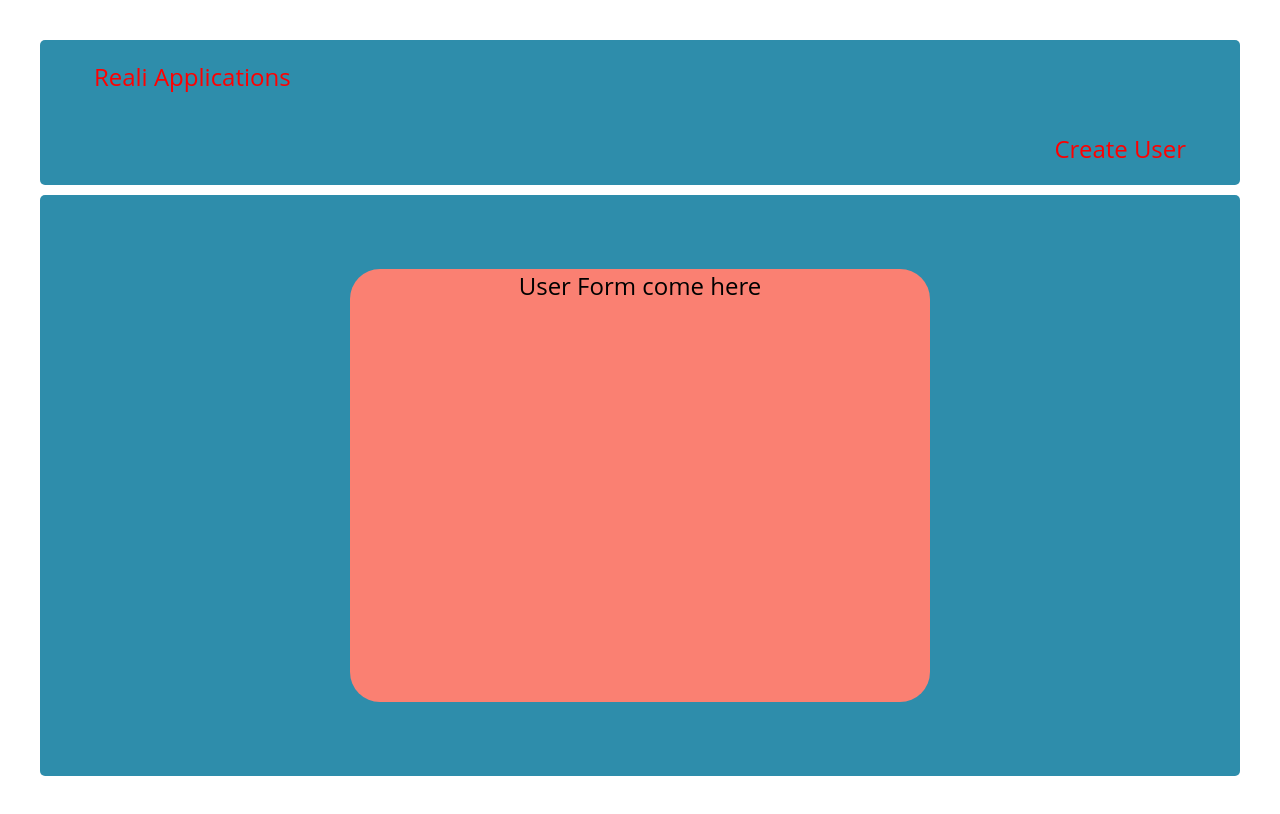
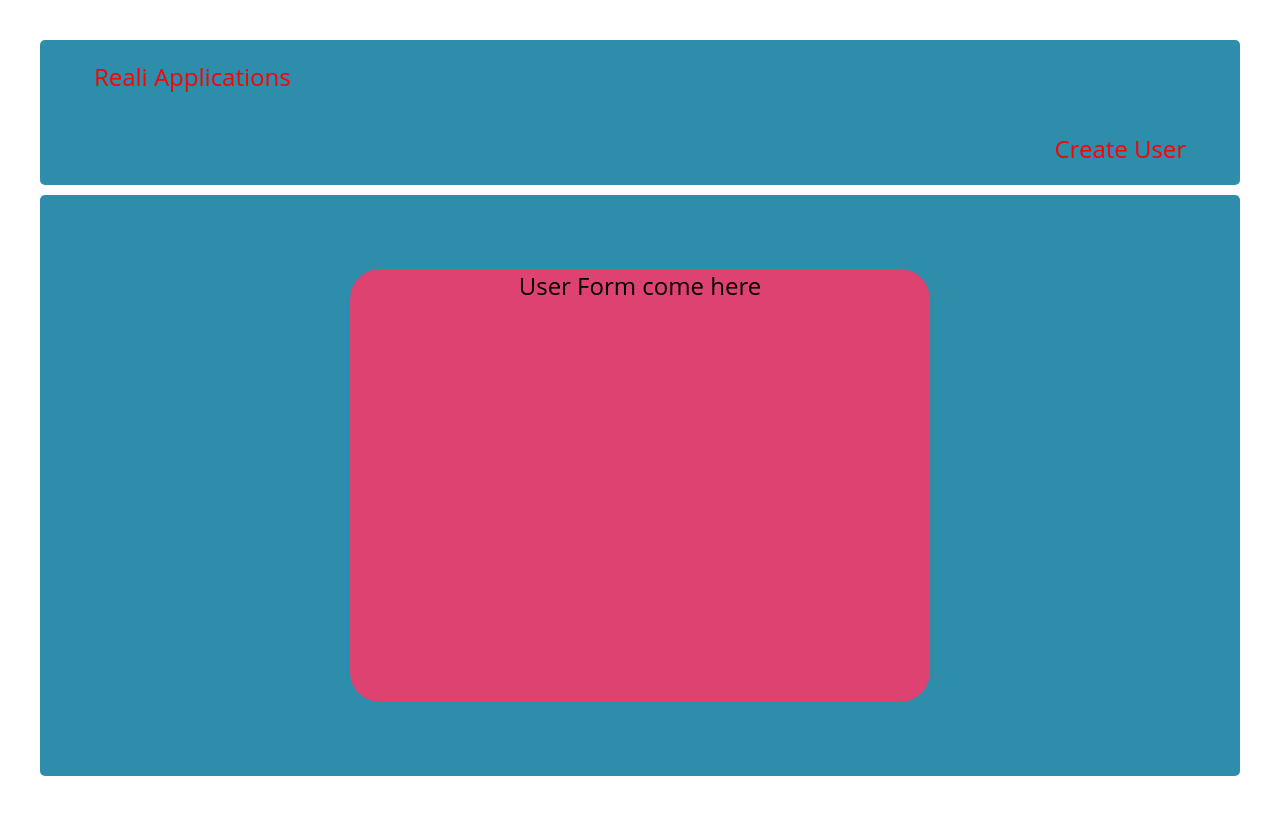
Before and after one commit to assaftenen/users-dashboard, an Angular app: page / in a window 1280 px wide. Built offline with nearby package versions, Linux system fonts and the light colour scheme.

Commit message:
css | user | users - list module | router

```diff
--- a/src/app/app-routing.module.ts
+++ b/src/app/app-routing.module.ts
@@ -1,9 +1,10 @@
+import { UserComponent } from './containers/user/user.component';
 import { NgModule } from '@angular/core';
 import { Routes, RouterModule } from '@angular/router';
 
-
-const routes: Routes = [];
-
+const routes: Routes = [
+  { path: '', component: UserComponent }
+];
 @NgModule({
   imports: [RouterModule.forRoot(routes)],
   exports: [RouterModule]
--- a/src/app/app.component.html
+++ b/src/app/app.component.html
@@ -1,8 +1,6 @@
 <div class="wrapper">
   <app-header class="header"></app-header>
-  <article class="content">
-    <div class="user-form">
-      <div>User Form come here</div>
-    </div>
-  </article>
+  <div>
+    <router-outlet></router-outlet>
+  </div>
 </div>
--- a/src/app/app.component.scss
+++ b/src/app/app.component.scss
@@ -54,16 +54,3 @@ p {
     align-self: flex-end;
   }
 }
-.content {
-  height: 100%;
-  display: flex;
-  flex-direction: column;
-  align-items: center;
-  justify-content: center;
-  & .user-form {
-    height: 80%;
-    width: 50%;
-    border-radius: 30px;
-    background-color: salmon;
-  }
-}
--- a/src/app/app.module.ts
+++ b/src/app/app.module.ts
@@ -4,11 +4,13 @@ import { NgModule } from '@angular/core';
 import { AppRoutingModule } from './app-routing.module';
 import { AppComponent } from './app.component';
 import { HeaderComponent } from './components/header/header.component';
+import { UserComponent } from './containers/user/user.component';
 
 @NgModule({
   declarations: [
     AppComponent,
-    HeaderComponent
+    HeaderComponent,
+    UserComponent
   ],
   imports: [
     BrowserModule,
--- /dev/null
+++ b/src/app/containers/user/user.component.html
@@ -0,0 +1,5 @@
+<div class="content">
+    <div class="user-form">
+        <div>User Form come here</div>
+    </div>
+</div>
--- /dev/null
+++ b/src/app/containers/user/user.component.scss
@@ -0,0 +1,13 @@
+.content {
+  height: 100%;
+  display: flex;
+  flex-direction: column;
+  align-items: center;
+  justify-content: center;
+  & .user-form {
+    height: 80%;
+    width: 50%;
+    border-radius: 30px;
+    background-color: rgb(221, 66, 113);
+  }
+}
--- /dev/null
+++ b/src/app/containers/user/user.component.ts
@@ -0,0 +1,15 @@
+import { Component, OnInit } from '@angular/core';
+
+@Component({
+  selector: 'app-user',
+  templateUrl: './user.component.html',
+  styleUrls: ['./user.component.scss']
+})
+export class UserComponent implements OnInit {
+
+  constructor() { }
+
+  ngOnInit(): void {
+  }
+
+}
--- /dev/null
+++ b/src/app/users-list/users-dashboard/users-dashboard.component.html
@@ -0,0 +1 @@
+<p>users-dashboard works!</p>
```
Also changed, not shown: src/app/users-list/users-dashboard/users-dashboard.component.ts (added, +15 -0 lines), src/app/users-list/users-list.module.ts (added, +8 -0 lines), src/app/users-list/users-dashboard/users-dashboard.component.scss (added), 2 other files (tests, documents, lock files or other folders).
